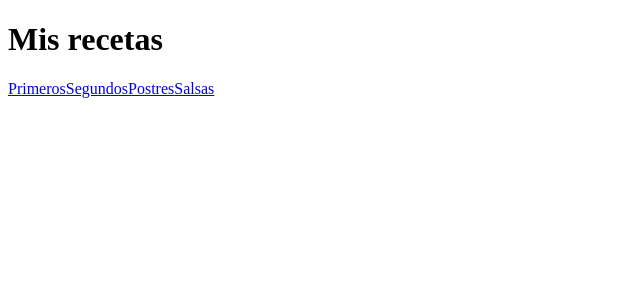
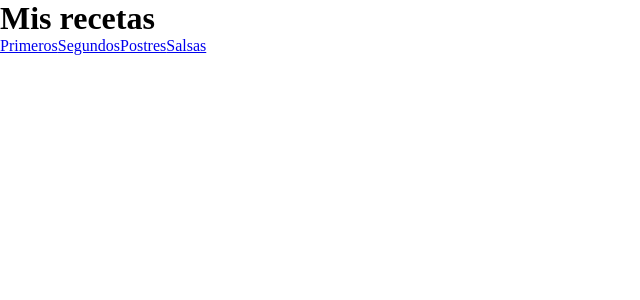
Before and after one commit to rubenvillarnet/mis-recetas-next, a Next.js app: page / in a window 1280 px wide. Shown: the top 300 px of the page, without its empty margins (0-640 px from the left). Built offline with nearby package versions, Linux system fonts and the light colour scheme.

Commit message:
added styled components

```diff
--- a/package.json
+++ b/package.json
@@ -12,7 +12,8 @@
     "next": "9.5.2",
     "react": "16.13.1",
     "react-dom": "16.13.1",
-    "slugify": "^1.4.5"
+    "slugify": "^1.4.5",
+    "styled-components": "^5.1.1"
   },
   "devDependencies": {
     "babel-eslint": "^10.1.0",
--- a/pages/_app.js
+++ b/pages/_app.js
@@ -1,7 +1,14 @@
 import React from 'react';
 
+import GlobalStyle from '../styles/GlobalStyle';
+
 function MyApp({ Component, pageProps }) {
-  return <Component {...pageProps} />;
+  return (
+    <>
+      <GlobalStyle />
+      <Component {...pageProps} />
+    </>
+  );
 }
 
 export default MyApp;
--- /dev/null
+++ b/pages/_document.js
@@ -0,0 +1,30 @@
+import React from 'react';
+import Document from 'next/document';
+import { ServerStyleSheet } from 'styled-components';
+
+export default class MyDocument extends Document {
+  static async getInitialProps(ctx) {
+    const sheet = new ServerStyleSheet();
+    const originalRenderPage = ctx.renderPage;
+    try {
+      ctx.renderPage = () =>
+        originalRenderPage({
+          enhanceApp: (App) => (props) =>
+            sheet.collectStyles(<App {...props} />)
+        });
+      const initialProps = await Document.getInitialProps(ctx);
+
+      return {
+        ...initialProps,
+        styles: (
+          <>
+            {initialProps.styles}
+            {sheet.getStyleElement()}
+          </>
+        )
+      };
+    } finally {
+      sheet.seal();
+    }
+  }
+}
--- a/pages/index.js
+++ b/pages/index.js
@@ -2,7 +2,11 @@ import React from 'react';
 
 import Head from 'next/head';
 import Link from 'next/link';
+import styled from 'styled-components';
 
+const StyledTitle = styled.h1`
+  font-size: 2rem;
+`;
 export default function Home() {
   return (
     <div>
@@ -10,7 +14,7 @@ export default function Home() {
         <title>Mis recetas</title>
       </Head>
 
-      <h1>Mis recetas</h1>
+      <StyledTitle>Mis recetas</StyledTitle>
       <Link href='/primeros'>
         <a>Primeros</a>
       </Link>
--- /dev/null
+++ b/styles/GlobalStyle.js
@@ -0,0 +1,29 @@
+import { createGlobalStyle } from 'styled-components';
+
+const GlobalStyle = createGlobalStyle`
+  * {
+    box-sizing: border-box;
+  }
+
+  html, body {
+    margin: 0;
+    padding: 0;
+  }
+  ul {
+    padding: 0;
+    margin: 0;
+    li {
+      list-style: none;
+    }
+  }
+
+  h1, h2, h3, h4, h5, h6{
+    margin: 0;
+  }
+
+  p {
+    margin: 0;
+  }
+`;
+
+export default GlobalStyle;
```
Also changed, not shown: 1 other file (tests, documents, lock files or other folders).
